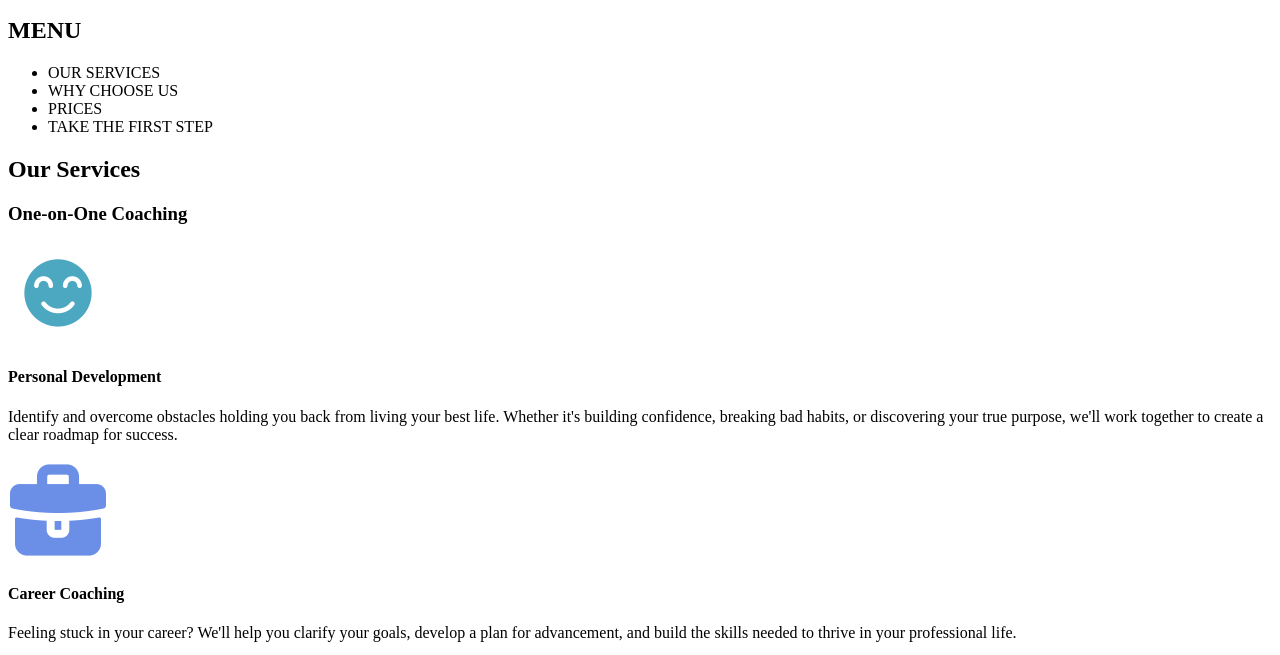
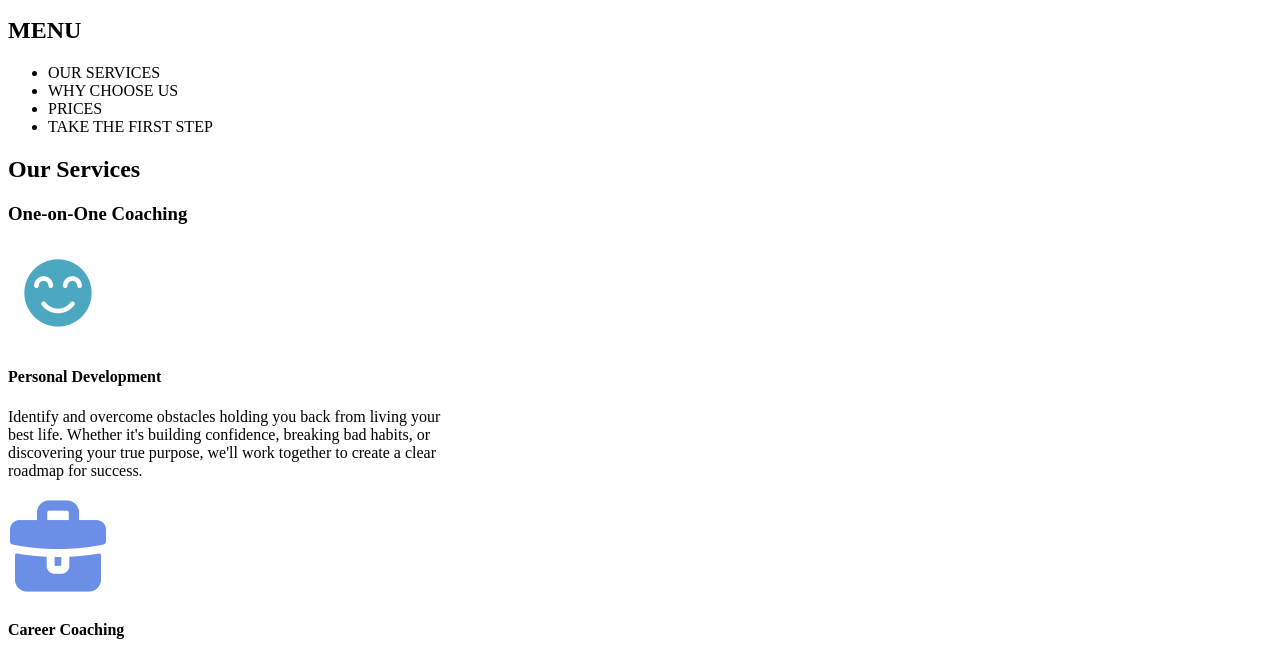
Before and after one commit to kvjoshi19/path-to-success, a plain HTML site: page index.html in a window 1280 px wide. Shown: the part 101-756 px from the top of the page. Drawn offline with Linux system fonts and the light colour scheme; a web font is replaced by a local one.

Commit message:
css page created

```diff
--- a/index.html
+++ b/index.html
@@ -4,12 +4,14 @@
     <meta charset="UTF-8">
     <meta name="viewport" content="width=device-width, initial-scale=1.0">
     <title>Path to Success</title>
+    <link rel="stylesheet" href="style.css">
 </head>
 <body>
     <header>
         <h1>Path to Success</h1>
         <p>Unlock your full potential with personalized life coaching</p>
     </header>
+    <section>
     <h2>MENU</h2>
     <nav>
         <ul>
@@ -19,6 +21,7 @@
             <li>TAKE THE FIRST STEP</li>
         </ul>
     </nav>
+    </section>
     <main>
             <h2>Our Services</h2>
 
--- /dev/null
+++ b/style.css
@@ -0,0 +1,22 @@
+/* CSS by Khanak Joshi */
+
+/* Imported Fonts */
+@import url(https://fonts.googleapis.com/css2?family=Inter:ital,opsz,wght@0,14..32,100..900;1,14..32,100..900&family=Kavoon&display=swap);
+
+/* CSS Reset */
+
+/* Root Variables */
+:root{
+    --teal:#4CA7C0;
+    --purple:#484FB7;
+    --lavender:#6B8FE7;
+    --yellow:#E9BB57;
+    --pink:#D9526F;
+    --dark:#1E1E1E;
+    --white:#ffffff;
+  }
+
+/* Global Styles */
+body {
+    max-width: 450px;
+}
```
